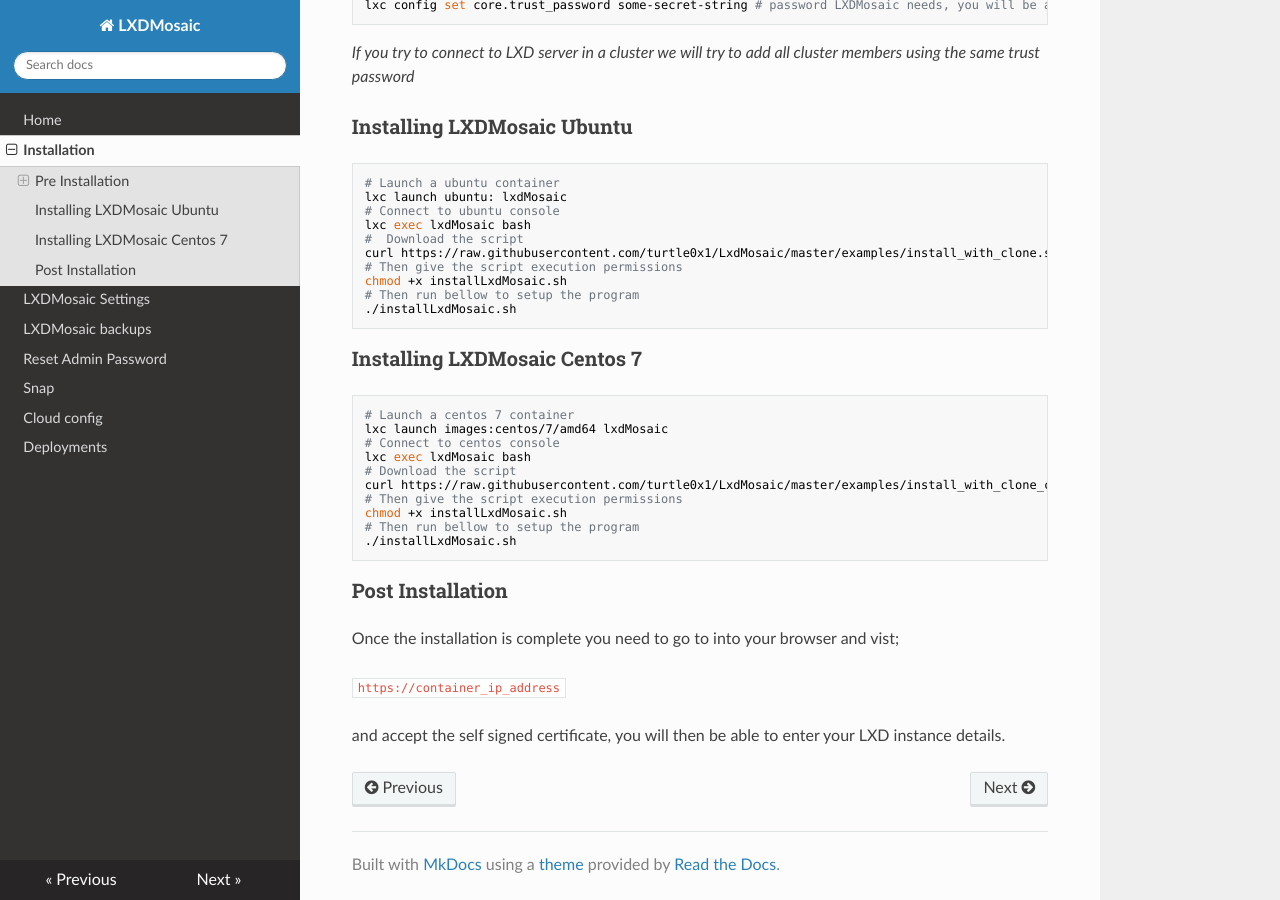
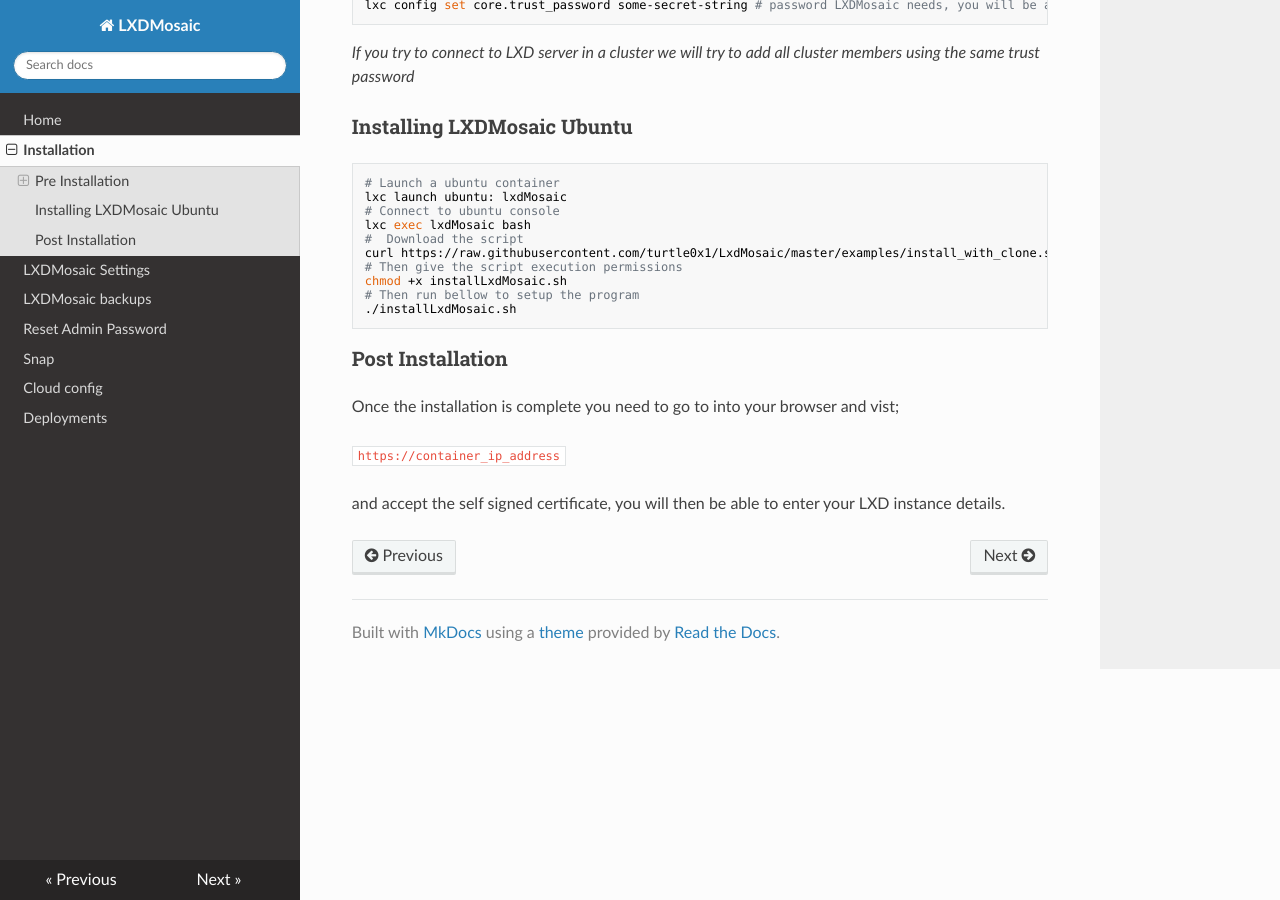
Before and after one commit to turtle0x1/LxdMosaic, an MkDocs documentation site: the page built from docs/Installation.md, in a window 1280 px wide and 900 px high, scrolled down 594 px. Built offline with MkDocs 1.6.1, drawn with Linux system fonts in a browser that asks for light colours; nearby versions of some CDN libraries.

Commit message:
Remove setup in centos container from the docs

````diff
--- a/docs/Installation.md
+++ b/docs/Installation.md
@@ -37,19 +37,6 @@
 # Then run bellow to setup the program
 ./installLxdMosaic.sh
 ```
-### Installing LXDMosaic Centos 7
-```
-# Launch a centos 7 container
-lxc launch images:centos/7/amd64 lxdMosaic
-# Connect to centos console
-lxc exec lxdMosaic bash
-# Download the script
-curl https://raw.githubusercontent.com/turtle0x1/LxdMosaic/master/examples/install_with_clone_centos7.sh >> installLxdMosaic.sh
-# Then give the script execution permissions
-chmod +x installLxdMosaic.sh
-# Then run bellow to setup the program
-./installLxdMosaic.sh
-```
 
 ### Post Installation
 Once the installation is complete you need to go to into your browser and vist;
````
